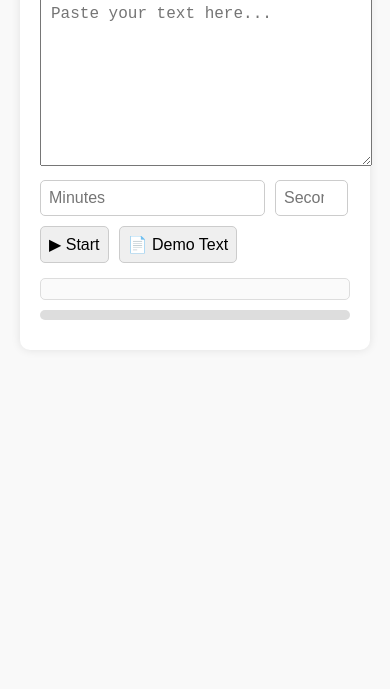
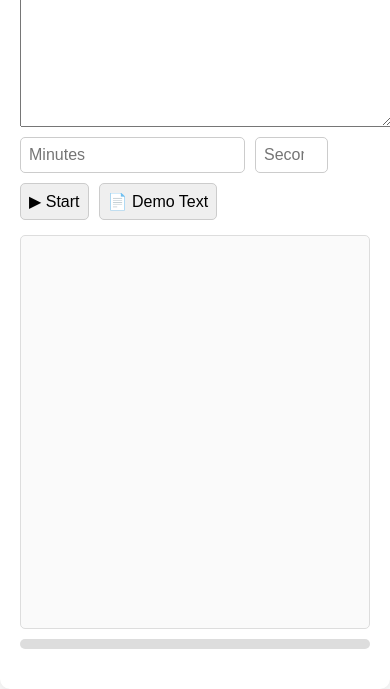
Before and after one commit to BadDragon22/TimedReader, a plain HTML site: page index.html in a window 390 px wide. Shown: the part 155-844 px from the top of the page. Drawn offline with Linux system fonts and the light colour scheme.

Commit message:
Update index.html
✨ New Features
🖥 Full-Page Layout

The app now automatically expands to fill the entire browser window

Supports better focus and reading immersion

📐 Centered, Responsive Container

Main reader interface is centered on the screen and scales with window size

Optimized for desktops, laptops, and tablets

🔧 Improved Flexbox Layout

Container uses flexbox for modern, smooth layouting

Makes future layout changes easier and more maintainable

🧼 Style Improvements
Cleaned up spacing and padding across the interface

Ensured consistent sizing for controls and content

Text display area now flexes to fill vertical space

```diff
--- a/index.html
+++ b/index.html
@@ -6,19 +6,31 @@
   <title>Smart Timed Reader</title>
   <link href="https://fonts.googleapis.com/css2?family=Inter:wght@400;600&display=swap" rel="stylesheet">
   <style>
-    body {
+    html, body {
+      margin: 0;
+      padding: 0;
+      height: 100%;
+      width: 100%;
       font-family: 'Inter', sans-serif;
       background: #f9f9f9;
-      margin: 0;
-      padding: 20px;
+    }
+    body {
+      display: flex;
+      justify-content: center;
+      align-items: center;
     }
     .container {
-      max-width: 800px;
-      margin: auto;
+      width: 100%;
+      max-width: 900px;
+      height: 100%;
+      padding: 20px;
+      box-sizing: border-box;
       background: #fff;
-      padding: 20px;
       box-shadow: 0 0 10px rgba(0,0,0,0.1);
       border-radius: 10px;
+      display: flex;
+      flex-direction: column;
+      justify-content: flex-start;
     }
     h1 {
       text-align: center;
@@ -44,7 +56,7 @@
       border-radius: 5px;
     }
     #display {
-      max-height: 300px;
+      flex: 1;
       overflow-y: auto;
       padding: 10px;
       border: 1px solid #ddd;
@@ -63,7 +75,7 @@
       font-weight: bold;
       color: #e63946;
       text-align: center;
-      margin-bottom: 10px;
+      margin: 10px 0;
     }
     #progressBar {
       width: 100%;
```
